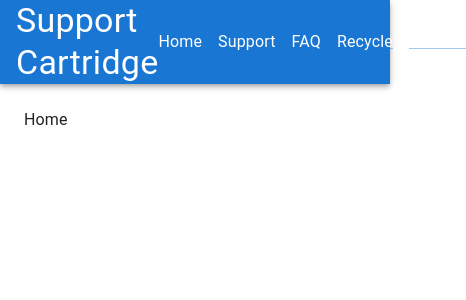
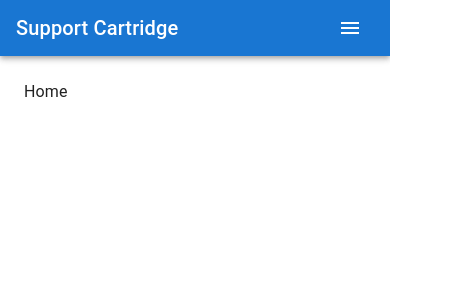
Before and after one commit to Nulithic/support-cartridge, a React (Create React App) app: page / in a window 390 px wide. Shown: the top 300 px of the page, 466 px wide, since content can reach past the window. Built offline with nearby package versions, Linux system fonts and the light colour scheme.

Commit message:
navbar responsive

```diff
--- a/src/components/Navbar/index.js
+++ b/src/components/Navbar/index.js
@@ -1,29 +1,87 @@
-import { Box, AppBar, Toolbar, Typography, Container, Stack, Link } from "@mui/material";
+import { useState } from "react";
+import { Outlet, NavLink } from "react-router-dom";
+import {
+  Stack,
+  Box,
+  AppBar,
+  Toolbar,
+  IconButton,
+  Typography,
+  Menu,
+  MenuItem,
+  Container,
+  Button,
+  Drawer,
+  List,
+  Divider,
+  ListItem,
+  ListItemButton,
+  ListItemText,
+} from "@mui/material";
+import MenuIcon from "@mui/icons-material/Menu";
+
 import navbar from "../../routing/navbar";
-import { Outlet } from "react-router-dom";
 
 export default function Navbar() {
+  const [anchorElNav, setAnchorElNav] = useState(false);
+
+  const toggleDrawer = () => {
+    setAnchorElNav((prev) => !prev);
+  };
+
   return (
     <Stack>
       <AppBar position="static">
-        <Container maxWidth={false}>
-          <Toolbar disableGutters sx={{ justifyContent: "space-between" }}>
-            <Typography variant="h4">Support Cartridge</Typography>
-            <Stack direction="row" spacing={2}>
+        <Container>
+          <Toolbar disableGutters>
+            <Typography variant="h6" noWrap component="div" sx={{ flexGrow: 1, display: { xs: "flex", md: "none" } }}>
+              Support Cartridge
+            </Typography>
+
+            <Box sx={{ flexGrow: 1, justifyContent: "flex-end", display: { xs: "flex", md: "none" } }}>
+              <IconButton size="large" onClick={toggleDrawer} color="inherit">
+                <MenuIcon />
+              </IconButton>
+
+              <Drawer anchor="top" open={anchorElNav} onClose={toggleDrawer}>
+                <Box sx={{ width: "auto" }} role="presentation" onClick={toggleDrawer} onKeyDown={toggleDrawer}>
+                  <List>
+                    {navbar.map((page, index) => (
+                      <Box key={page.id}>
+                        <ListItem>
+                          <ListItemButton component={NavLink} to={page.path}>
+                            <ListItemText primary={page.title} />
+                          </ListItemButton>
+                        </ListItem>
+                        {index + 1 !== navbar.length ? <Divider /> : null}
+                      </Box>
+                    ))}
+                  </List>
+                </Box>
+              </Drawer>
+            </Box>
+
+            <Typography variant="h6" noWrap component="div" sx={{ mr: 2, display: { xs: "none", md: "flex" } }}>
+              Support Cartridge
+            </Typography>
+
+            <Stack direction="row" spacing={2} sx={{ flexGrow: 1, justifyContent: "flex-end", display: { xs: "none", md: "flex" } }}>
               {navbar.map((page) => (
-                <Link key={page.id} href={page.path}>
-                  <Typography variant="body" sx={{ color: "white" }}>
-                    {page.title}
-                  </Typography>
-                </Link>
+                <NavLink key={page.id} to={page.path} style={{ textDecoration: "none" }}>
+                  {({ isActive }) => (
+                    <Typography variant="body" sx={{ color: "white", textDecorationLine: isActive ? "underline" : "none" }}>
+                      {page.title}
+                    </Typography>
+                  )}
+                </NavLink>
               ))}
             </Stack>
           </Toolbar>
         </Container>
       </AppBar>
-      <Box sx={{ display: "flex", padding: "24px" }}>
+      <Container sx={{ display: "flex", padding: "24px" }}>
         <Outlet />
-      </Box>
+      </Container>
     </Stack>
   );
 }
--- a/src/index.js
+++ b/src/index.js
@@ -5,9 +5,7 @@ import { BrowserRouter } from "react-router-dom";
 
 const root = ReactDOM.createRoot(document.getElementById("root"));
 root.render(
-  <React.StrictMode>
-    <BrowserRouter>
-      <App />
-    </BrowserRouter>
-  </React.StrictMode>
+  <BrowserRouter>
+    <App />
+  </BrowserRouter>
 );
```
